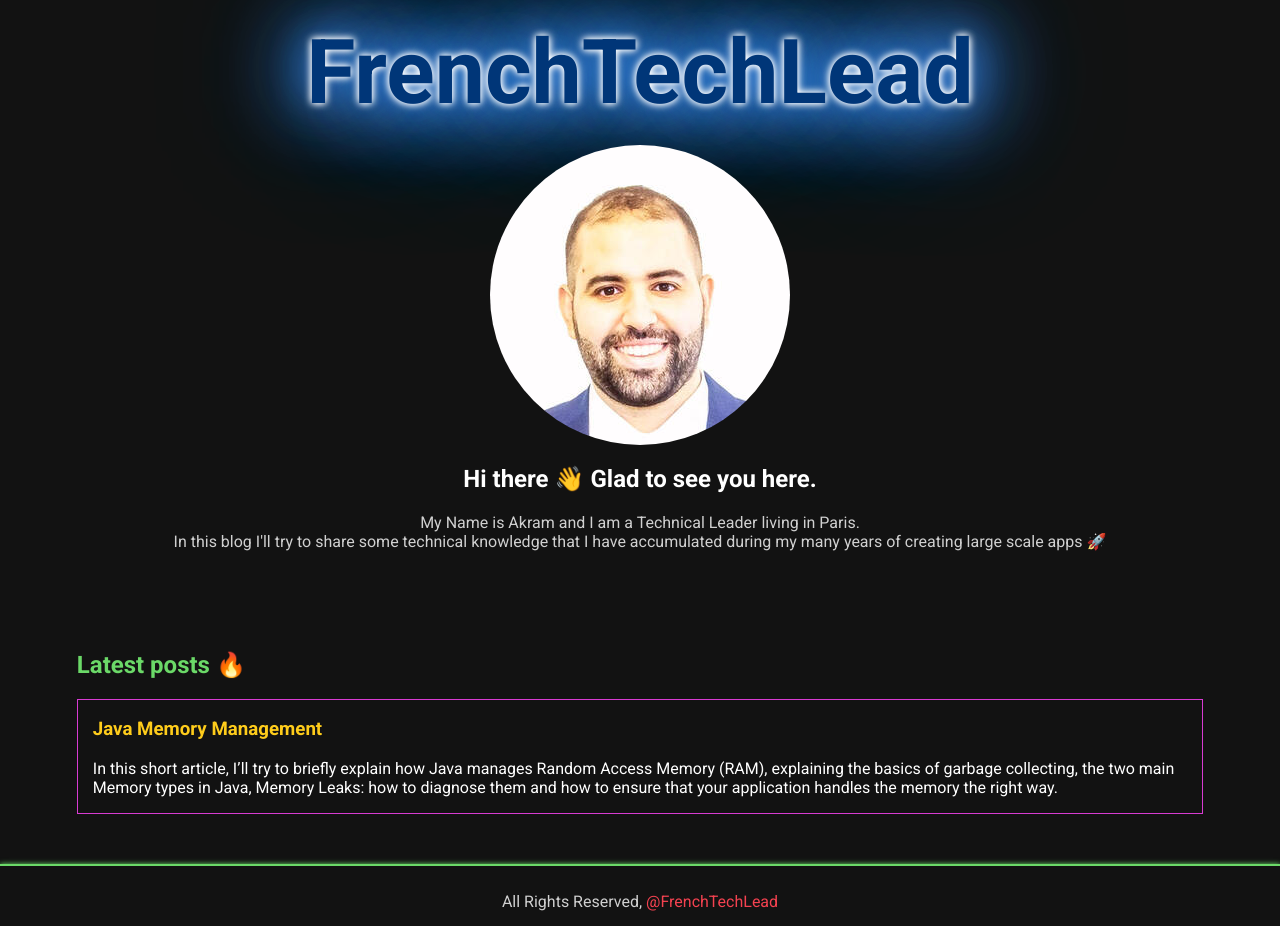
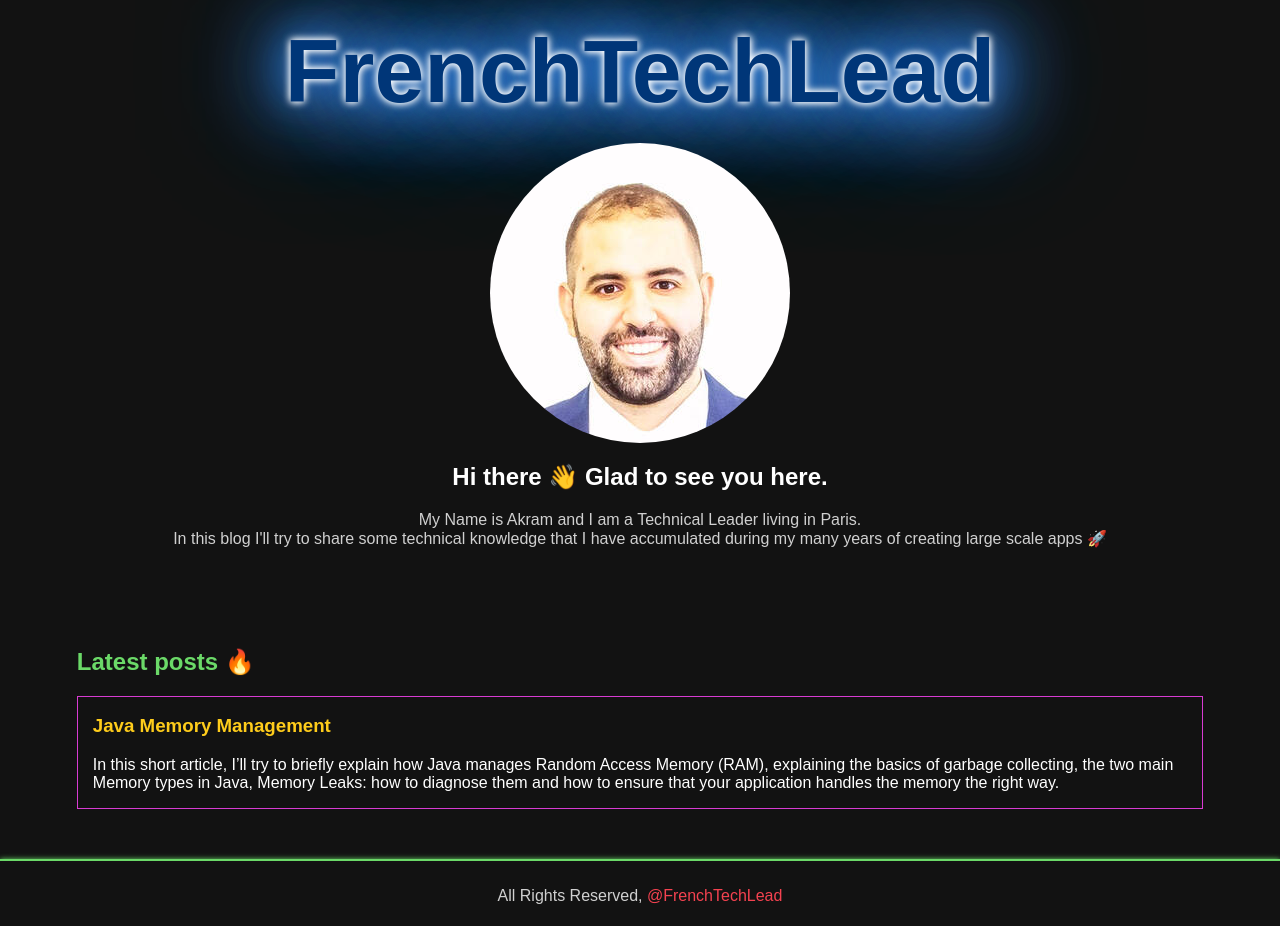
Before and after one commit to FrenchTechLead/ftl-astro, an Astro site: page / in a window 1280 px wide. Built offline with nearby package versions, Linux system fonts and the light colour scheme; Astro itself is replaced by a stand-in of ours.

Commit message:
no fonts

```diff
--- a/src/components/MetaHead.astro
+++ b/src/components/MetaHead.astro
@@ -27,6 +27,3 @@
 <meta property="twitter:image" content={postImageUrl}  />
 
 <!-- Fonts -->
-<link rel="preconnect" href="https://fonts.googleapis.com">
-<link rel="preconnect" href="https://fonts.gstatic.com" crossorigin>
-<link href="https://fonts.googleapis.com/css2?family=Roboto:wght@400;700&display=swap" rel="stylesheet">
--- a/src/components/Styles.astro
+++ b/src/components/Styles.astro
@@ -14,7 +14,7 @@
  html {
 	 background: var(--color-black);
 	 color: var(--color-grey);
-	 font-family: 'Roboto', sans-serif;
+	 font-family: sans-serif;
 	 font-style: normal;
 	 font-weight: 400;
 
```
